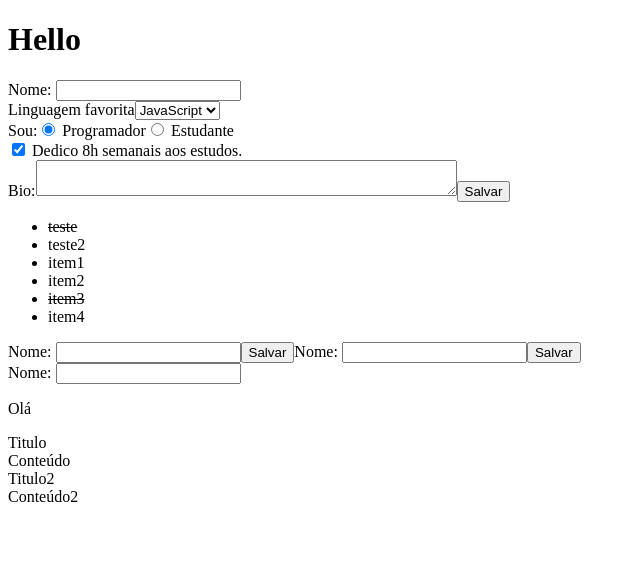
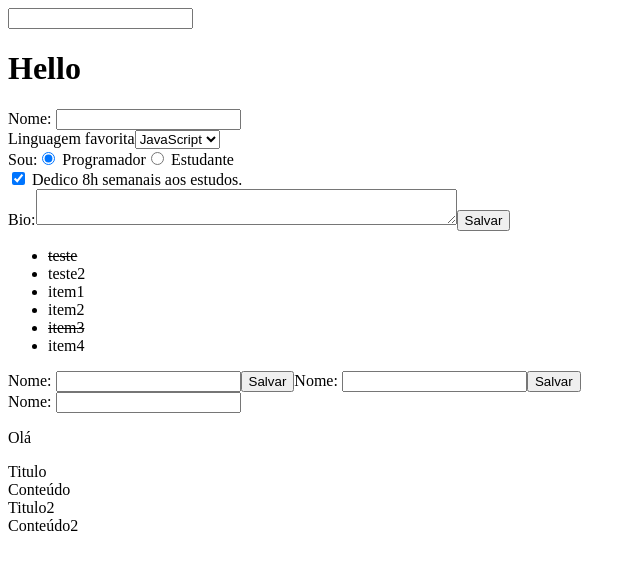
Before and after one commit to rafagoesdev/letscode_react, a React (Create React App) app: page / in a window 1280 px wide. Shown: the top 570 px of the page, without its empty margins (0-640 px from the left). Built offline with nearby package versions, Linux system fonts and the light colour scheme.

Commit message:
Componentes funcionais com useState

```diff
--- /dev/null
+++ b/src/components/App6.js
@@ -0,0 +1,13 @@
+import React, {useState} from 'react';
+
+export default function App6(){
+
+  const [nome, setNome] = useState('');
+
+  return (
+    <>
+      <input type='text' onChange={(evt) => setNome(evt.target.value)} value={nome} />
+      <h1>{nome}</h1>
+    </>
+  );
+}
--- a/src/index.js
+++ b/src/index.js
@@ -6,6 +6,7 @@ import App2 from './components/App2';
 import App3 from './components/App3';
 import App4 from './components/App4';
 import App5 from './components/App5';
+import App6 from './components/App6';
 import Formulario from './components/Formulario';
 import Titulo from './components/Hello';
 import {Lista, Item} from './components/Lista';
@@ -13,6 +14,7 @@ import reportWebVitals from './reportWebVitals';
 
 ReactDOM.render(
   <React.StrictMode>
+    <App6></App6>
     <Titulo text="Hello"></Titulo>
     <Formulario></Formulario>
     <Lista>
```
